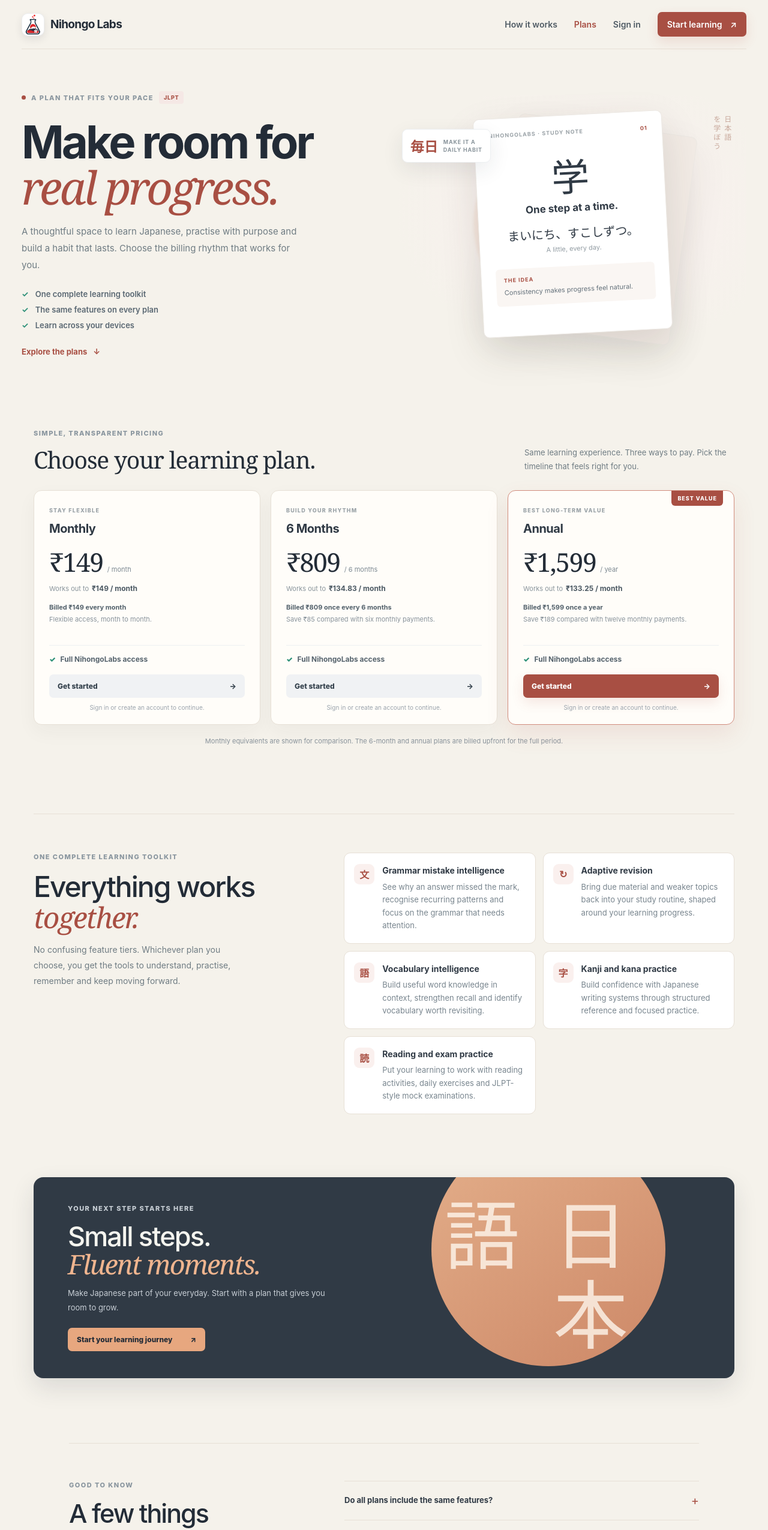
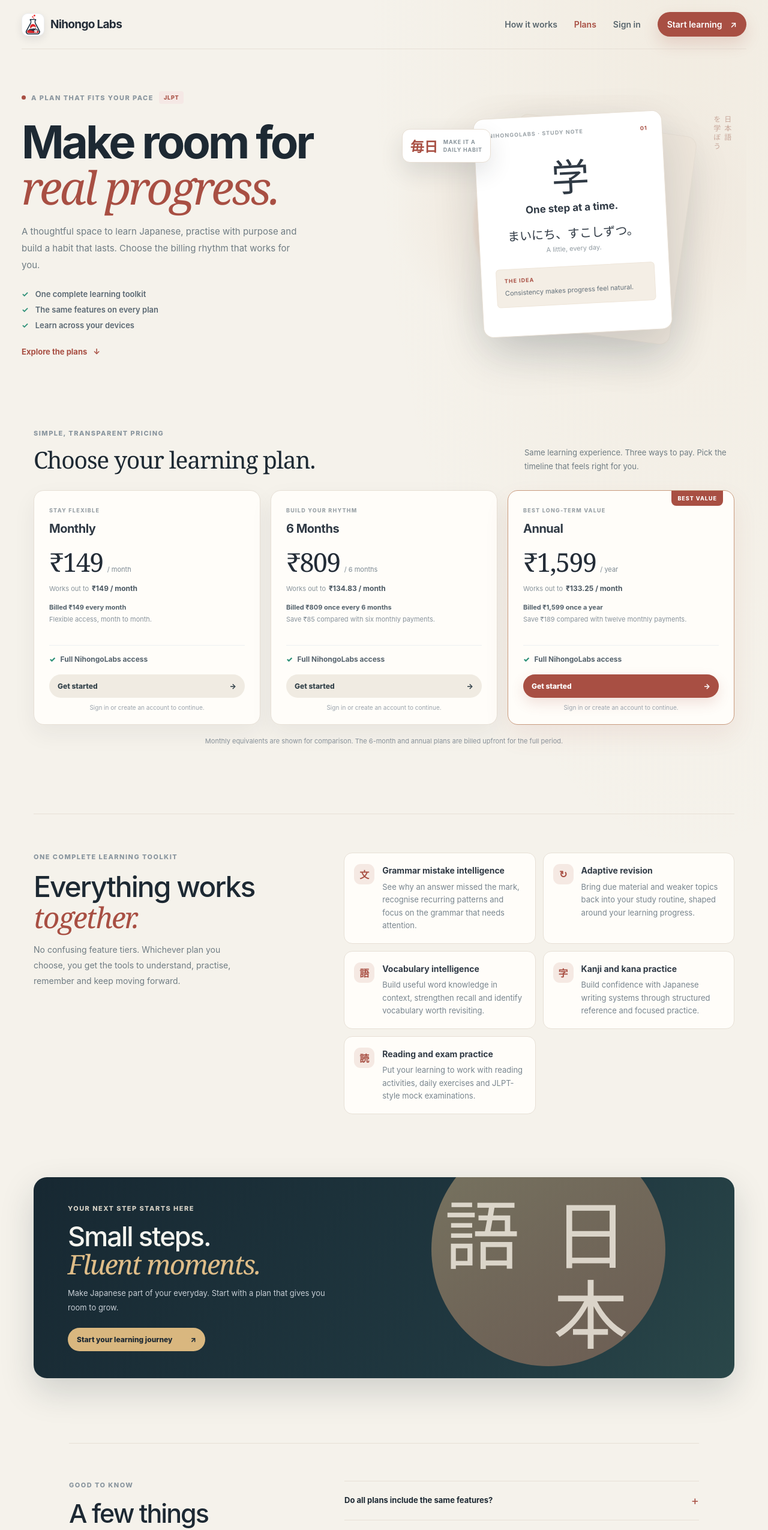
Before and after one commit to amit488/Nihongo-labs, a Next.js app: page /pricing in a window 1280 px wide. Shown: the top 2550 px of the page at 60% size. Built offline with nearby package versions, Linux system fonts and the light colour scheme; no server answers.

Commit message:
style: apply premium Nihongo Labs theme to pricing.module.css

```diff
--- a/src/app/pricing/pricing.module.css
+++ b/src/app/pricing/pricing.module.css
@@ -680,3 +680,71 @@
 @media (prefers-reduced-motion: reduce) {
   .page *, .page *::before, .page *::after { transition-duration: .01ms !important; scroll-behavior: auto !important; }
 }
+
+
+/* Premium public pricing surface — shared porcelain and ink palette. */
+.page {
+  --pricing-ink: var(--ink);
+  --pricing-charcoal: var(--navy);
+  --pricing-muted: var(--muted);
+  --pricing-brand: var(--brand);
+  --pricing-peach: #d8b77f;
+  --pricing-paper: var(--paper);
+  --pricing-line: var(--line);
+  --pricing-surface: var(--surface);
+  background:
+    radial-gradient(ellipse at 90% 0%, rgba(198,155,97,.07), transparent 34rem),
+    var(--pricing-paper);
+}
+.nav { border-bottom-color: var(--line); }
+.navLinks a { color: #59666d; }
+.navLinks .navCta {
+  border-radius: 999px;
+  background: var(--brand);
+  box-shadow: 0 12px 26px rgba(168,79,67,.18);
+}
+.hero h1,.sectionHeading h2,.includedIntro h2,.faqIntro h2 { color: var(--ink); }
+.heroVisual {
+  border-radius: 24px;
+  background: radial-gradient(ellipse at 56% 46%,#e8dfd2 0%,#f0e9df 42%,rgba(240,233,223,0) 73%);
+}
+.paperBack,.studyCard { border-radius: 17px; border-color: #e7dfd4; }
+.paperBack { background: #eee6db; box-shadow: 0 28px 70px rgba(29,41,51,.11); }
+.studyCard { box-shadow: 0 30px 75px rgba(29,41,51,.15); }
+.studyRule { border: 1px solid #eee5d9; background: #f4eee5; }
+.floatingNote { border-color: #e8dfd4; border-radius: 13px; box-shadow: 0 16px 38px rgba(29,41,51,.12); }
+.planCard,.featuredPlan {
+  border-radius: 17px;
+  box-shadow: 0 15px 38px rgba(29,41,51,.06);
+  transition: transform .2s ease, box-shadow .2s ease, border-color .2s ease;
+}
+.planCard:hover,.featuredPlan:hover { transform: translateY(-4px); box-shadow: 0 22px 48px rgba(29,41,51,.1); }
+.featuredPlan { border-color: #c99b7f; box-shadow: 0 18px 42px rgba(168,79,67,.09); }
+.recommended { background: var(--brand); border-radius: 0 0 8px 8px; }
+.primaryButton,.secondaryButton { border-radius: 999px; }
+.primaryButton { background: var(--brand); box-shadow: 0 9px 22px rgba(168,79,67,.16); }
+.primaryButton:hover { background: var(--brand-dark); }
+.secondaryButton { background: #f0ebe2; color: #34434b; }
+.secondaryButton:hover { background: #e9e1d6; }
+.includedCard { border-radius: 14px; background: var(--surface); }
+.includedCard:hover { border-color: #d5b48a; box-shadow: 0 15px 34px rgba(29,41,51,.08); }
+.featureIcon { border-radius: 11px; background: #f5e9e3; color: var(--brand); }
+.ctaPanel {
+  border-radius: 22px;
+  background: linear-gradient(125deg,#172832 0%,#203840 66%,#2a4749 100%);
+  box-shadow: 0 22px 55px rgba(23,40,50,.17);
+}
+.ctaContent .eyebrow { color: #d5d0c5; }
+.ctaContent h2 em { color: #dfbd88; }
+.ctaButton { border-radius: 999px; background: #d9b77f; color: #1d2933; }
+.ctaButton:hover { background: #e5c894; }
+.ctaDisc { background: linear-gradient(145deg,#d9bb88,#b77a61); opacity: .48; }
+.ctaKanji { color: rgba(255,249,239,.75); }
+.faqItem { border-bottom-color: var(--line); }
+.faqItem summary { color: var(--ink); }
+.footer { border-top-color: var(--line); }
+@media(max-width:680px) {
+  .heroVisual { border-radius: 18px; }
+  .planCard,.featuredPlan { border-radius: 15px; }
+  .ctaPanel { border-radius: 18px; }
+}
```
